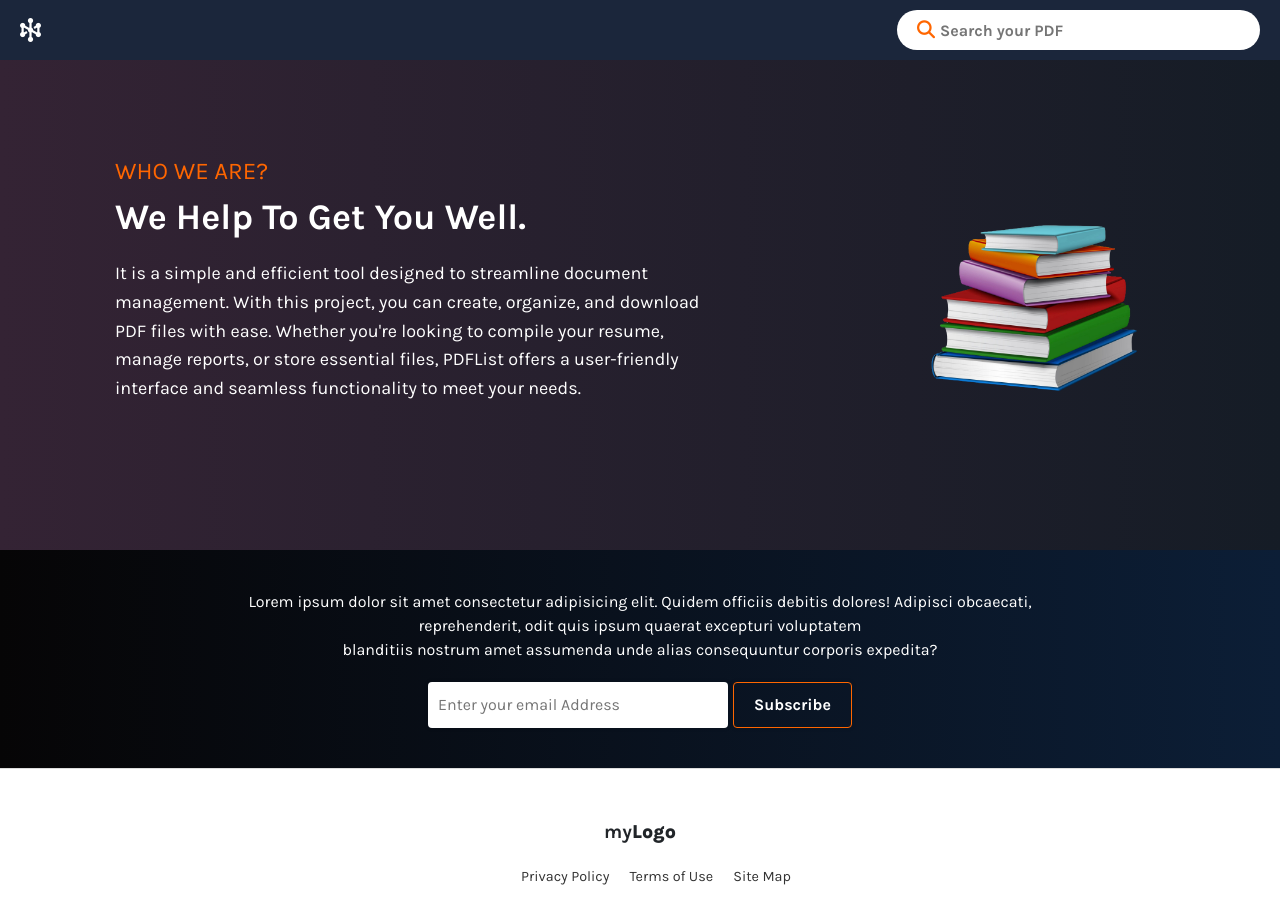
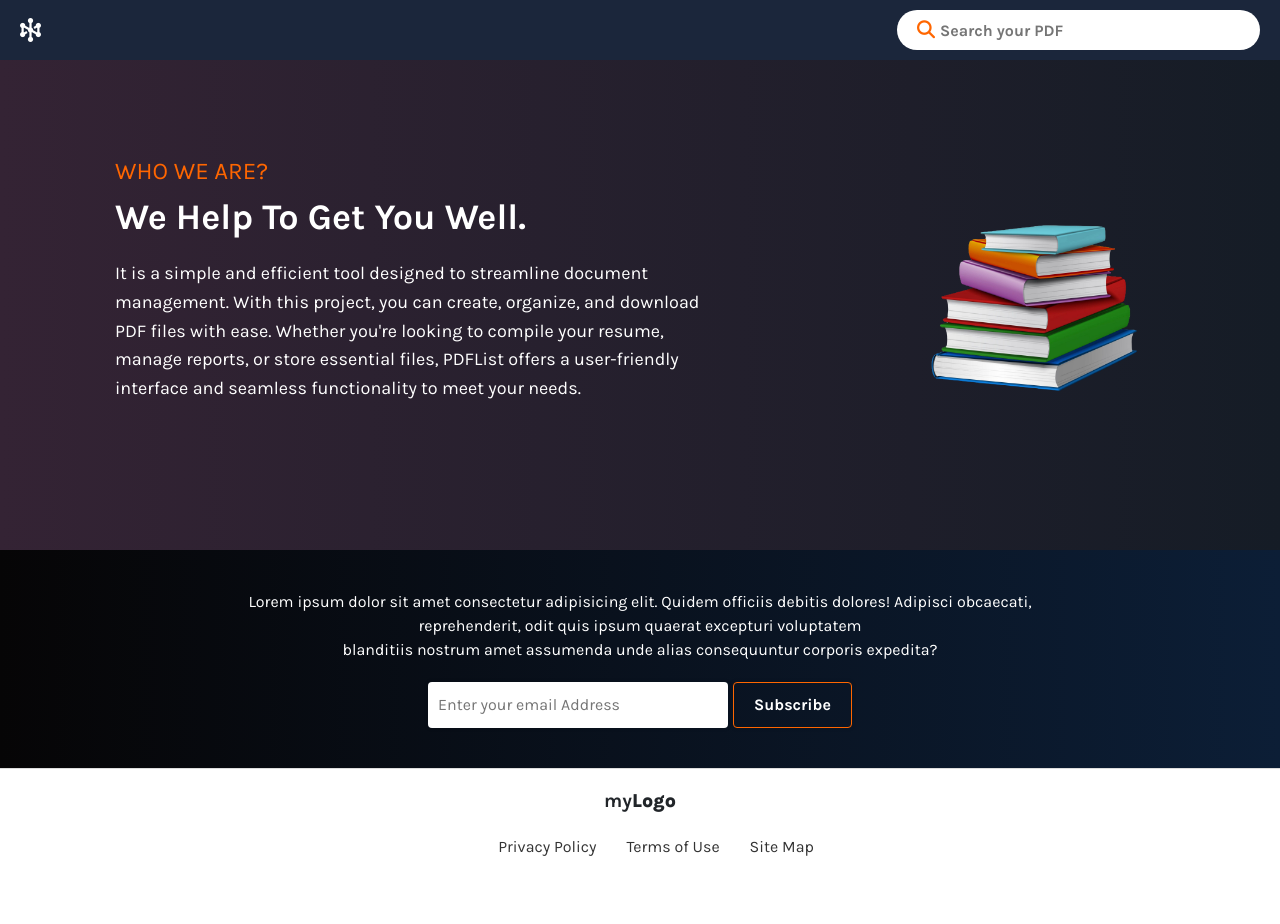
Before and after one commit to kunalkr07/react_pdf_viewer-and-reader, a React (Vite) app: page /about in a window 1280 px wide. After the commit the page ends 895 px from the top, so only its background shows below. Built offline with nearby package versions, Linux system fonts and the light colour scheme; a web font is replaced by a local one.

Commit message:
change styles on both comp.

```diff
--- a/src/components/Footer.jsx
+++ b/src/components/Footer.jsx
@@ -16,25 +16,26 @@ const Footer = () => {
         <button>Subscribe</button>
       </div>
     </section>
+
+
     {/* Footer Section */}
     <footer>
       <div className="footer-container">
-        <ul className="footer-links">
-
-
-
-        </ul>
         <div className="footer-logo">
           <h3>
             <span className="logo-dot" /> <span className="logo-name">my</span>
             <b>Logo</b>
           </h3>
         </div>
-        <ul className="footer-bottom-links">
+
+        <div className="footer-bottom-links">
+        <ul >
           <li>Privacy Policy</li>
           <li>Terms of Use</li>
           <li>Site Map</li>
         </ul>
+
+        </div>
       </div>
     </footer>
   </>
--- a/src/components/Navbar.jsx
+++ b/src/components/Navbar.jsx
@@ -53,13 +53,18 @@ export default function Navbar({ onSearch }) {
           ></i>
         </div>
 
+        {/* links */}
+
         <ul
           className={`links ${
             isOpen ? "active" : ""
           } animate__animated animate__backInDown`}
         >
-          <i className="fa-solid fa-x mark" onClick={closeTab}></i>
-          <li>
+          <button className="mark-btn">
+            {" "}
+            <i className="fa-solid fa-x mark" onClick={closeTab}></i>
+          </button>
+          <li className="about">
             <Link to="/about">About</Link>
           </li>
           <h5>
--- a/src/components/PDFList.jsx
+++ b/src/components/PDFList.jsx
@@ -36,7 +36,7 @@ export default function PDFList({ searchQuery }) {
           >
             <div className="card-body">
               <h5 className="card-title">{element.name}</h5>
-              <h5 className="card-subtitle mb-2 text-dark-emphasis">
+              <h5 className="card-subtitle mb-2 text-warning">
                 {element.published}
               </h5>
               <p className="card-text">{element.author}</p>
--- a/src/components/index.css
+++ b/src/components/index.css
@@ -7,35 +7,6 @@
     font-optical-sizing: auto;
   }
 
-  /* Scrollbar Styling */
-::-webkit-scrollbar {
-    width: 12px;
-  }
-
-  ::-webkit-scrollbar-track {
-    background-color: #f1f1f1; /* Background color of the track */
-    border-radius: 10px;
-  }
-
-  ::-webkit-scrollbar-thumb {
-    background-color: #ff6600; /* Color of the scrollbar thumb */
-    border-radius: 10px;
-    border: 3px solid #f1f1f1; /* Add a border around the thumb */
-  }
-
-  ::-webkit-scrollbar-thumb:hover {
-    background-color: #d35400; /* Darker color on hover */
-  }
-
-  /* For vertical scrollbars */
-  ::-webkit-scrollbar-vertical {
-    background-color: #f1f1f1;
-  }
-
-  /* For horizontal scrollbars */
-  ::-webkit-scrollbar-horizontal {
-    background-color: #f1f1f1;
-  }
 
   /* Navbar */
   nav {
@@ -78,7 +49,7 @@
     width: 100%;
     transition: 0.5s;
     left: -100%;
-    background-color: #dddddd1d;
+    background-color: #0230471b;
     backdrop-filter: blur(10px);
     min-height: 600px;
     justify-content: center;
@@ -101,6 +72,8 @@
     color: #ff6600;
   }
 
+
+
   nav > ul.active {
     display: flex;
     left: 0;
@@ -111,11 +84,20 @@
     cursor: pointer;
   }
 
+  .mark-btn{
+    border-radius: 50%;
+    height: 30px;
+    width:30px;
+    background-color: transparent;
+    border: 1px solid #fff;
+  }
+
   .mark{
-    font-size: 20px;
+    font-size: 18px;
     background: transparent;
     color:#171412;
     cursor: pointer;
+    color:#fff;
 
   }
 
@@ -182,7 +164,32 @@
     top: 50px;
    max-height: 450px;
    overflow-y: scroll;
+   width:100%;
   }
+
+  /* scroll bar */
+
+.list-container::-webkit-scrollbar {
+  width: 10px;
+}
+.list-container::-webkit-scrollbar {
+  width: 10px;
+}
+
+.list-container::-webkit-scrollbar-track {
+  background-color: #f1f1f1;
+  border-radius: 10px;
+}
+
+.list-container::-webkit-scrollbar-thumb {
+  background-color: #ff6600;
+  border-radius: 10px;
+  border: 2px solid #f1f1f1;
+}
+
+.list-container::-webkit-scrollbar-thumb:hover {
+  background-color: #d35400;
+}
 
   .card {
     background: rgba( 255, 255, 255, 0.05 );
@@ -264,6 +271,7 @@ border: 1px solid rgba( 255, 255, 255, 0.18 );
     justify-content: center;
     align-items: center;
     flex-direction: column;
+    width:auto;
   }
 
   .pdf-viewer > iframe {
@@ -295,6 +303,7 @@ border: 1px solid rgba( 255, 255, 255, 0.18 );
     display: flex;
     justify-content: space-around;
     align-items: center;
+    width:auto;
   }
 
   .content-section {
@@ -401,6 +410,7 @@ border: 1px solid rgba( 255, 255, 255, 0.18 );
     padding: 20px 10px;
     text-align: center;
     border-top: 1px solid #ddd;
+    width:auto;
   }
 
   .footer-container {
@@ -410,7 +420,6 @@ border: 1px solid rgba( 255, 255, 255, 0.18 );
     gap: 15px;
   }
 
-  .footer-links,
   .footer-bottom-links {
     list-style: none;
     display: flex;
@@ -418,12 +427,21 @@ border: 1px solid rgba( 255, 255, 255, 0.18 );
     flex-wrap: wrap;
     justify-content: center;
   }
+  .footer-bottom-links ul{
+        display: flex;
+        gap:30px;
+        justify-content: center;
+        align-items: center;
+  }
 
-  .footer-links li,
+
   .footer-bottom-links li {
     cursor: pointer;
     font-size: 0.9rem;
     color: #333;
+    list-style: none;
+    font-size: 16px;
+    font-weight: 400;
   }
 
   .footer-links li:hover,
```
Also changed, not shown: 1 other file (tests, documents, lock files or other folders).
